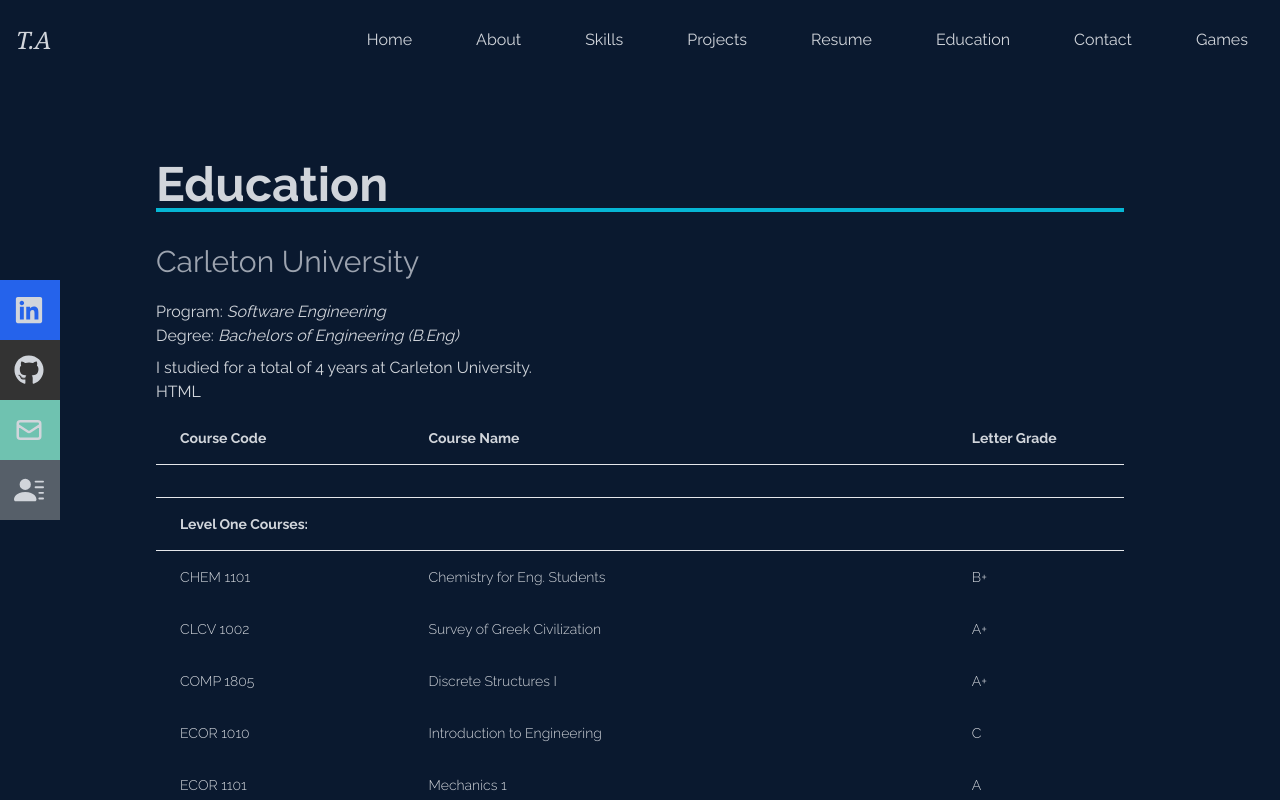
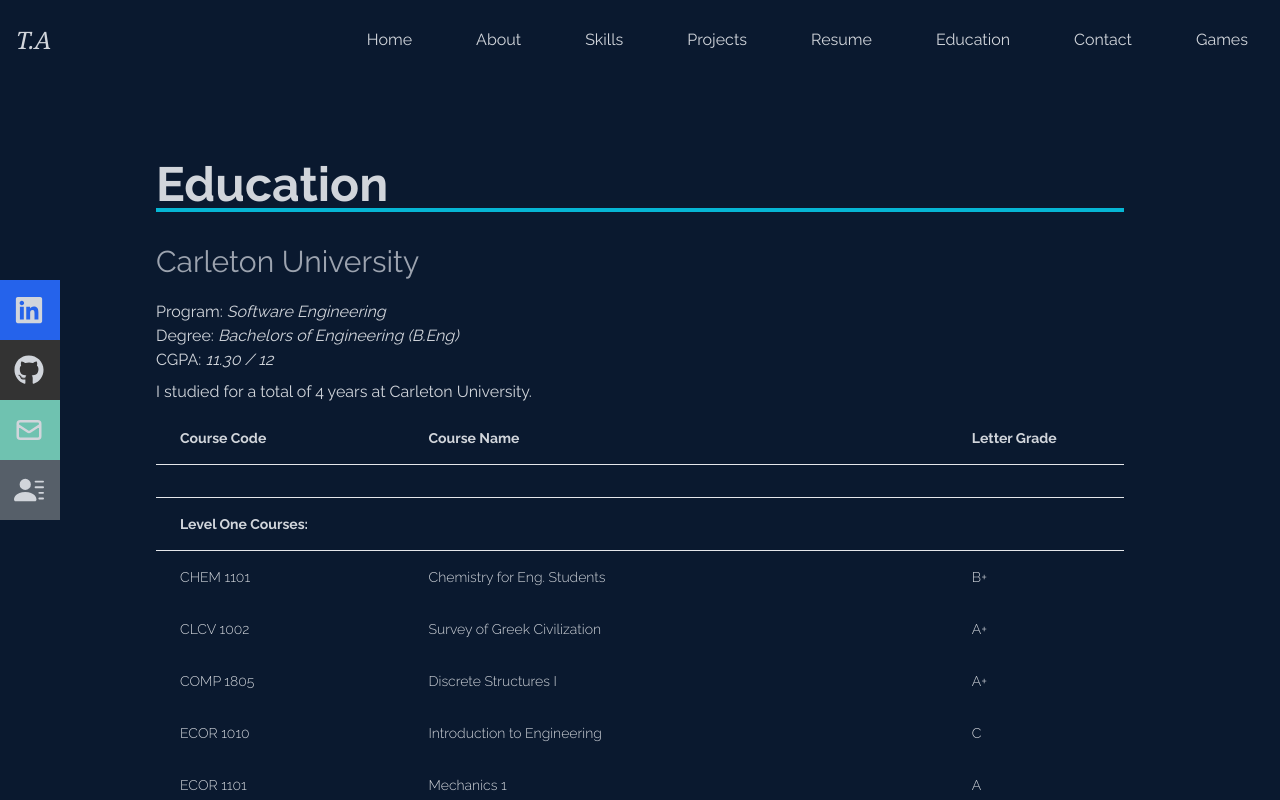
Before and after one commit to tony-zeidan/Portfolio, a React (Create React App) app: page /education in a window 1280 px wide. Shown: the top 800 px of the page. Built offline with nearby package versions, Linux system fonts and the light colour scheme.

Commit message:
Minor update.

```diff
--- a/src/components/EducationPages/EducationPage.jsx
+++ b/src/components/EducationPages/EducationPage.jsx
@@ -20,8 +20,9 @@ const EducationPage = () => {
                         <div className='mb-5 mt-5'>
                             <p>Program: <em>Software Engineering</em></p>
                             <p>Degree: <em>Bachelors of Engineering (B.Eng)</em></p>
+                            <p>CGPA: <em>11.30 / 12</em></p>
                             <p className='mt-2'>I studied for a total of 4 years at Carleton University. </p>
-                            HTML
+
 <div class="flex flex-col text-gray-300">
   <div class="overflow-x-auto sm:-mx-6 lg:-mx-8">
     <div class="py-2 inline-block min-w-full sm:px-6 lg:px-8">
```
